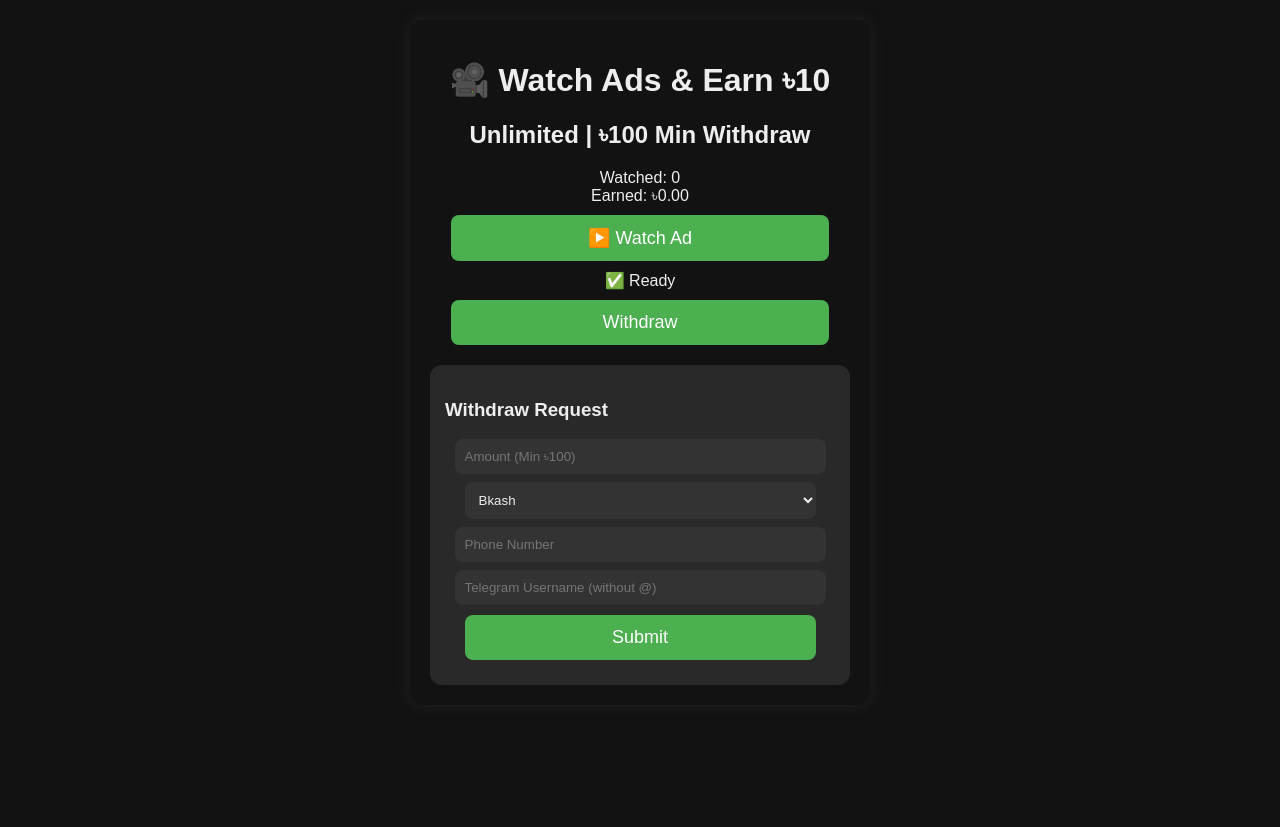
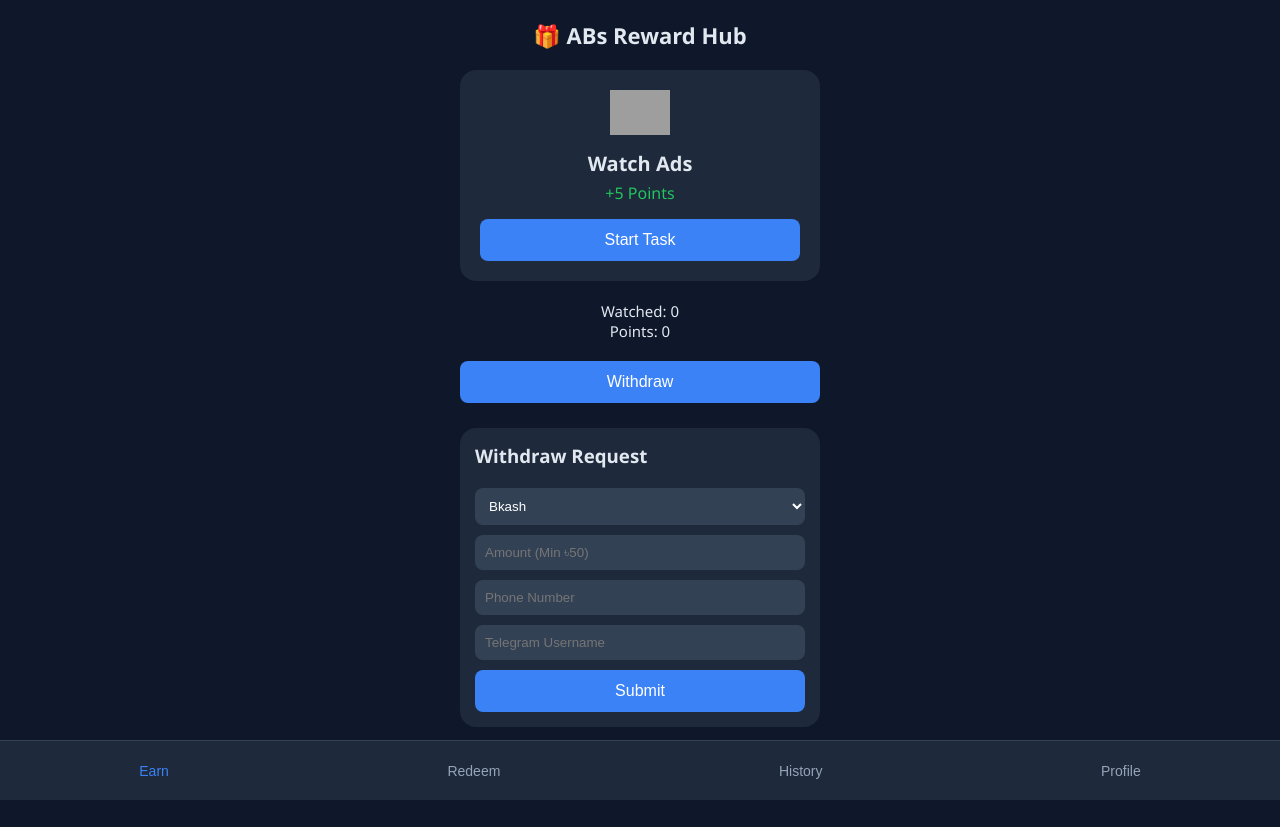
Before and after one commit to ishtiaq2026/ishtiaq2026.github.io, a plain HTML site: page index.html in a window 1280 px wide. Both pictures are taken after a click on the button "Withdraw". Before the commit the page ends 800 px from the top, so only its background shows below. Drawn offline with Linux system fonts and the light colour scheme; grey boxes are pictures that could not be loaded.

Commit message:
Update index.html

```diff
--- a/index.html
+++ b/index.html
@@ -1,194 +1,167 @@
-<!-- index.html -->
 <!DOCTYPE html>
 <html lang="en">
 <head>
   <meta charset="UTF-8">
   <meta name="viewport" content="width=device-width, initial-scale=1.0">
-  <title>AdBot Income</title>
+  <title>ABs Reward Hub</title>
   <style>
+    * {
+      margin: 0;
+      padding: 0;
+      box-sizing: border-box;
+    }
     body {
-      background: #121212;
-      color: #eee;
-      font-family: Arial, sans-serif;
-      max-width: 420px;
-      margin: 20px auto;
+      background: #0f172a;
+      color: #e2e8f0;
+      font-family: 'Segoe UI', sans-serif;
+      padding-bottom: 80px;
+    }
+    .container {
+      max-width: 400px;
+      margin: 0 auto;
       padding: 20px;
-      border-radius: 12px;
-      box-shadow: 0 0 15px #222;
     }
-    h1, h2 {
+    h1 {
       text-align: center;
+      font-size: 22px;
+      margin-bottom: 10px;
     }
-    button {
-      background: #4caf50;
+    .task-box {
+      background: #1e293b;
+      border-radius: 16px;
+      padding: 20px;
+      text-align: center;
+      margin: 20px 0;
+    }
+    .task-box img {
+      width: 60px;
+      margin-bottom: 10px;
+    }
+    .task-box h2 {
+      font-size: 20px;
+      margin-bottom: 5px;
+    }
+    .task-box p {
+      color: #22c55e;
+      margin-bottom: 15px;
+    }
+    .btn {
+      background: #3b82f6;
+      color: white;
+      padding: 12px 20px;
       border: none;
-      padding: 12px 20px;
-      margin: 10px auto;
-      display: block;
-      width: 90%;
-      font-size: 18px;
       border-radius: 8px;
-      color: white;
+      font-size: 16px;
       cursor: pointer;
-    }
-    input, select {
-      width: 90%;
-      margin: 8px auto;
-      display: block;
-      padding: 10px;
-      border-radius: 8px;
-      border: none;
-      background: #333;
-      color: #eee;
+      width: 100%;
     }
     .info {
       text-align: center;
-      margin-top: 10px;
+      margin-top: 20px;
+      font-size: 15px;
     }
     .withdraw-section {
-      background: #292929;
+      background: #1e293b;
       padding: 15px;
-      border-radius: 12px;
-      margin-top: 20px;
+      border-radius: 16px;
+      margin-top: 25px;
       display: none;
+    }
+    input, select {
+      width: 100%;
+      padding: 10px;
+      margin-top: 10px;
+      border-radius: 8px;
+      border: none;
+      background: #334155;
+      color: white;
+    }
+    .bottom-nav {
+      position: fixed;
+      bottom: 0;
+      left: 0;
+      right: 0;
+      background: #1e293b;
+      display: flex;
+      justify-content: space-around;
+      align-items: center;
+      height: 60px;
+      border-top: 1px solid #334155;
+    }
+    .bottom-nav button {
+      background: none;
+      border: none;
+      color: #94a3b8;
+      font-size: 14px;
+    }
+    .bottom-nav .active {
+      color: #3b82f6;
     }
   </style>
 </head>
 <body>
-  <h1>🎥 Watch Ads & Earn ৳10</h1>
-  <h2>Unlimited | ৳100 Min Withdraw</h2>
+  <div class="container">
+    <h1>🎁 ABs Reward Hub</h1>
+
+    <div class="task-box">
+      <img src="https://cdn-icons-png.flaticon.com/512/727/727245.png" alt="Ads">
+      <h2>Watch Ads</h2>
+      <p>+5 Points</p>
+      <button class="btn" onclick="watchAd()">Start Task</button>
+    </div>
+
     <div class="info">
-    Watched: <span id="watched">0</span><br />
-    Earned: ৳<span id="earned">0.00</span>
+      Watched: <span id="watched">0</span><br/>
+      Points: <span id="earned">0</span>
     </div>
-  <button id="watchAdBtn">▶️ Watch Ad</button>
-  <div class="info" id="timer">✅ Ready</div>
-  <button id="withdrawToggle">Withdraw</button>
+
+    <button class="btn" style="margin-top:20px;" onclick="toggleWithdraw()">Withdraw</button>
+
     <div class="withdraw-section" id="withdrawSection">
-    <h3>Withdraw Request</h3>
-    <input type="number" id="withdrawAmount" placeholder="Amount (Min ৳100)" />
-    <select id="withdrawMethod">
+      <h3 style="margin-bottom:10px;">Withdraw Request</h3>
+      <select>
         <option value="Bkash">Bkash</option>
         <option value="Nagad">Nagad</option>
+        <option value="Rocket">Rocket</option>
       </select>
-    <input type="text" id="withdrawNumber" placeholder="Phone Number" />
-    <input type="text" id="telegramUsername" placeholder="Telegram Username (without @)" />
-    <button id="submitWithdrawBtn">Submit</button>
+      <input type="number" placeholder="Amount (Min ৳50)" />
+      <input type="text" placeholder="Phone Number" />
+      <input type="text" placeholder="Telegram Username" />
+      <button class="btn" style="margin-top:10px;">Submit</button>
+    </div>
   </div>
 
-  <!-- Ad Script -->
-  <script src="//libtl.com/sdk.js" data-zone="9547713" data-sdk="show_9547713"></script>
-
-  <!-- Firebase SDK -->
-  <script src="https://www.gstatic.com/firebasejs/8.10.1/firebase-app.js"></script>
-  <script src="https://www.gstatic.com/firebasejs/8.10.1/firebase-database.js"></script>
+  <div class="bottom-nav">
+    <button class="active">Earn</button>
+    <button>Redeem</button>
+    <button>History</button>
+    <button>Profile</button>
+  </div>
 
   <script>
-    // Firebase Config
-    const firebaseConfig = {
-      apiKey: "AIzaSyAE6iHfwdyBHP3O2MtTWRhJU5wpYWbyyNo",
-      authDomain: "usdt-income.firebaseapp.com",
-      databaseURL: "https://usdt-income.firebaseio.com",
-      projectId: "usdt-income",
-      storageBucket: "usdt-income.appspot.com",
-      messagingSenderId: "195634268437",
-      appId: "1:195634268437:web:a8b4a34e968fc484cf011c",
-      measurementId: "G-K8D5HNRQYY"
-    };
-    firebase.initializeApp(firebaseConfig);
-    const db = firebase.database();
-
-    // Variables
     let watched = parseInt(localStorage.getItem('watched')) || 0;
-    let earned = parseFloat(localStorage.getItem('earned')) || 0.00;
-    let ready = true;
-
-    const watchBtn = document.getElementById('watchAdBtn');
-    const timerEl = document.getElementById('timer');
+    let earned = parseInt(localStorage.getItem('earned')) || 0;
 
     function updateUI() {
-      document.getElementById('watched').textContent = watched;
-      document.getElementById('earned').textContent = earned.toFixed(2);
+      document.getElementById('watched').innerText = watched;
+      document.getElementById('earned').innerText = earned;
+    }
+
+    function watchAd() {
+      watched++;
+      earned += 5;
+      localStorage.setItem('watched', watched);
+      localStorage.setItem('earned', earned);
+      updateUI();
+      alert('+5 Points added!');
+    }
+
+    function toggleWithdraw() {
+      const section = document.getElementById('withdrawSection');
+      section.style.display = section.style.display === 'block' ? 'none' : 'block';
     }
 
     updateUI();
-
-    watchBtn.addEventListener('click', () => {
-      if (!ready) return;
-      if (typeof show_9547713 === 'function') {
-        show_9547713().then(() => {
-          watched++;
-          earned += 10;
-          localStorage.setItem('watched', watched);
-          localStorage.setItem('earned', earned.toFixed(2));
-          updateUI();
-          startTimer();
-          saveUserEarn();
-        }).catch(() => alert('Ad failed to load.'));
-      }
-    });
-
-    function startTimer() {
-      let sec = 10;
-      ready = false;
-      watchBtn.disabled = true;
-      timerEl.textContent = `Wait ${sec}s`;
-      const interval = setInterval(() => {
-        sec--;
-        if (sec <= 0) {
-          clearInterval(interval);
-          ready = true;
-          watchBtn.disabled = false;
-          timerEl.textContent = '✅ Ready';
-        } else {
-          timerEl.textContent = `Wait ${sec}s`;
-        }
-      }, 1000);
-    }
-
-    // Withdraw section toggle
-    document.getElementById('withdrawToggle').addEventListener('click', () => {
-      const section = document.getElementById('withdrawSection');
-      section.style.display = section.style.display === 'block' ? 'none' : 'block';
-    });
-
-    // Withdraw button
-    document.getElementById('submitWithdrawBtn').addEventListener('click', () => {
-      const amount = parseFloat(document.getElementById('withdrawAmount').value);
-      const method = document.getElementById('withdrawMethod').value;
-      const number = document.getElementById('withdrawNumber').value.trim();
-      const username = document.getElementById('telegramUsername').value.trim();
-      if (!amount || amount < 100 || amount > earned || !number || !username) {
-        alert('Invalid withdraw request'); return;
-      }
-      earned -= amount;
-      localStorage.setItem('earned', earned.toFixed(2));
-      updateUI();
-      const data = {
-        amount, method, phone: number, telegramUsername: username,
-        timestamp: new Date().toISOString()
-      };
-      db.ref('withdrawRequests').push(data).then(() => alert('Withdraw request sent!'));
-    });
-
-    function saveUserEarn() {
-      let userId = localStorage.getItem('userId');
-      if (!userId) {
-        const urlParams = new URLSearchParams(window.location.search);
-        const ref = urlParams.get('start');
-        userId = ref ? ref : generateId();
-        localStorage.setItem('userId', userId);
-        if (ref) {
-          db.ref('users/' + ref + '/referralCount').transaction(count => (count || 0) + 1);
-          db.ref('users/' + ref + '/earned').transaction(val => (val || 0) + 10);
-        }
-      }
-      db.ref('users/' + userId).set({ earned, watched, lastUpdated: new Date().toISOString() });
-    }
-
-    function generateId() {
-      return 'user-' + Math.random().toString(36).substring(2, 12);
-    }
   </script>
 </body>
 </html>
```
Lines whose indentation alone changed are shown as unchanged.
